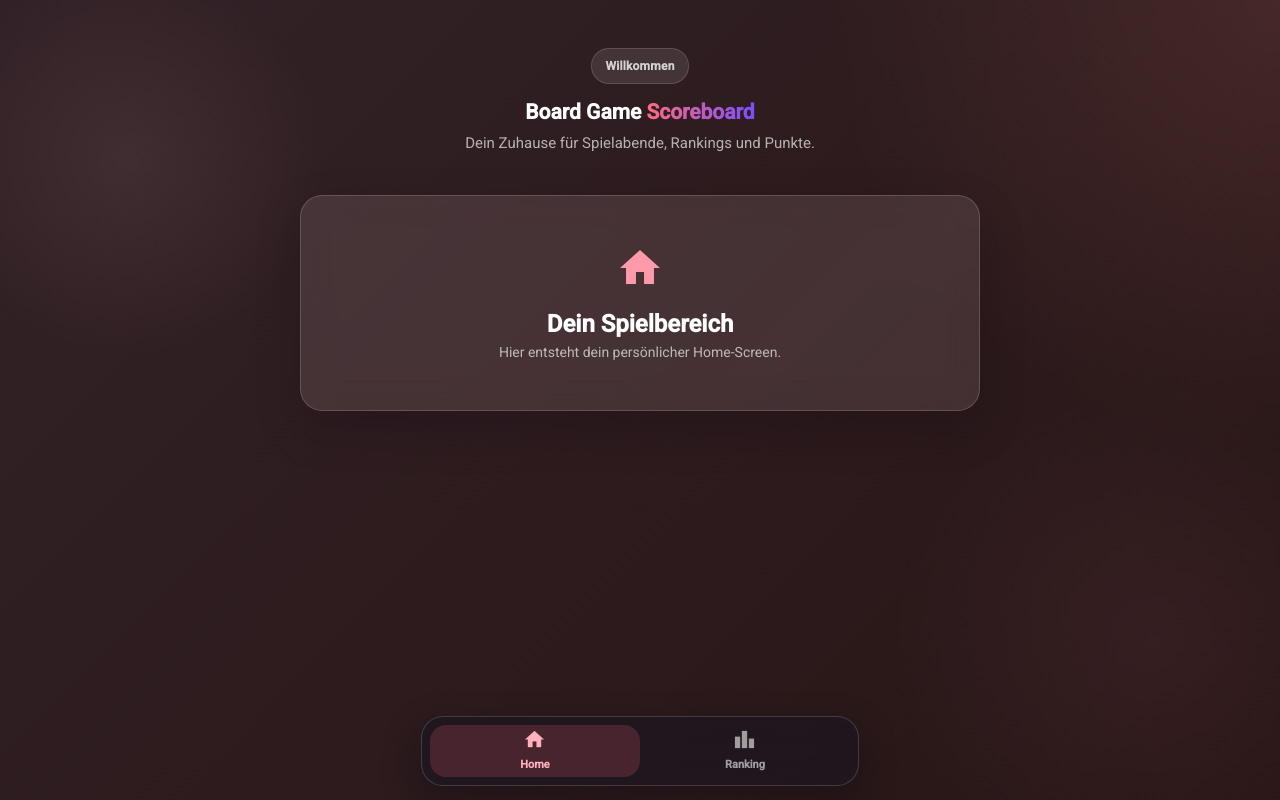
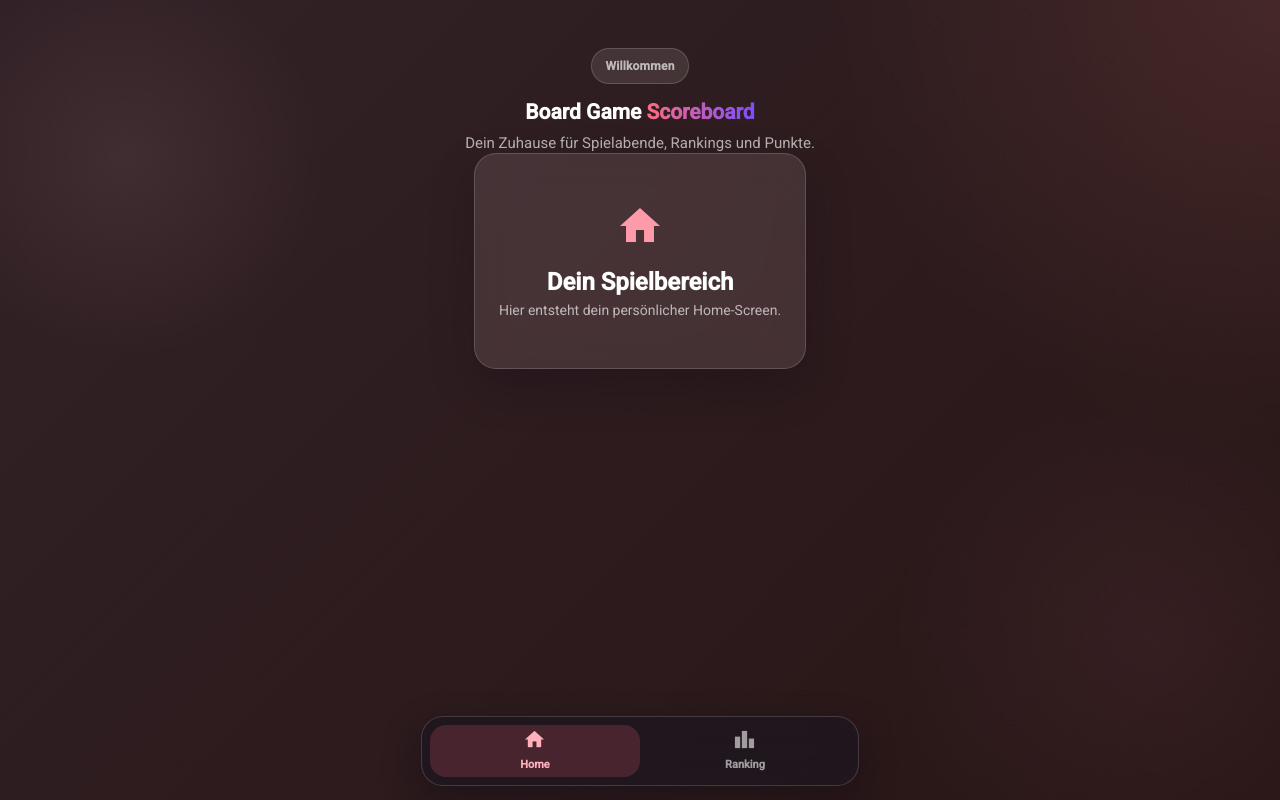
Before and after one commit to Jason0985/GameRoster-beta, an Angular app: page / in a window 1280 px wide. Built offline with nearby package versions, Linux system fonts and the light colour scheme.

Commit message:
Added global style variables

```diff
--- a/src/app/features/home/home.html
+++ b/src/app/features/home/home.html
@@ -1,12 +1,12 @@
 <div class="home-root">
     <section class="hero">
-        <div class="badge">Willkommen</div>
-        <h1 class="title">Board Game <span class="accent">Scoreboard</span></h1>
+        <div class="ui-badge">Willkommen</div>
+        <h1 class="title">Board Game <span class="ui-accent">Scoreboard</span></h1>
         <p class="subtitle">Dein Zuhause für Spielabende, Rankings und Punkte.</p>
     </section>
 
-    <section class="home-placeholder" aria-labelledby="home-placeholder-title">
-        <mat-icon aria-hidden="true">home</mat-icon>
+    <section class="home-placeholder ui-surface">
+        <mat-icon aria-hidden=" true">home</mat-icon>
         <h2 id="home-placeholder-title">Dein Spielbereich</h2>
         <p>Hier entsteht dein persönlicher Home-Screen.</p>
     </section>
--- a/src/app/features/home/home.scss
+++ b/src/app/features/home/home.scss
@@ -13,28 +13,11 @@
   text-align: center;
 }
 
-.badge {
-  display: inline-block;
-  padding: 7px 13px;
-  border: 1px solid rgba(255, 255, 255, 0.14);
-  border-radius: 20px;
-  background: rgba(255, 255, 255, 0.1);
-  color: rgba(255, 255, 255, 0.78);
-  font-size: 12px;
-  font-weight: 600;
-  letter-spacing: 0.02em;
-}
 
 .title {
   margin: 18px 0 10px;
   font-weight: 700;
   line-height: 0.98;
-}
-
-.title .accent {
-  background: linear-gradient(90deg, #ff6b81, #7c4dff);
-  background-clip: text;
-  color: transparent;
 }
 
 .subtitle {
@@ -47,15 +30,7 @@
   display: flex;
   flex-direction: column;
   align-items: center;
-  width: min(100%, 680px);
-  box-sizing: border-box;
-  margin-top: 42px;
   padding: 48px 24px;
-  border: 1px solid rgba(255, 255, 255, 0.16);
-  border-radius: 22px;
-  background: rgba(255, 255, 255, 0.1);
-  box-shadow: 0 18px 45px rgba(13, 5, 19, 0.22);
-  backdrop-filter: blur(16px) saturate(125%);
   text-align: center;
 }
 
--- a/src/app/features/ranking/scoreboard/scoreboard.html
+++ b/src/app/features/ranking/scoreboard/scoreboard.html
@@ -30,7 +30,7 @@
   </mat-card>
 
   <div class="list">
-    <mat-card *ngFor="let p of players$ | async; let rank = index; trackBy: trackById" class="player-card">
+    <mat-card *ngFor="let p of players$ | async; let rank = index; trackBy: trackById" class="player-card ui-surface">
       <div class="mat-card-wrapper">
         <div class="info">
           <div class="player-heading">
@@ -55,9 +55,9 @@
   </div>
 
   <div class="footer">
-    <button *ngIf="!gameStarted" mat-flat-button color="primary" (click)="startGame()">
+    <button mat-flat-button color="primary" class="ui-button">
+      Spiel starten
       <mat-icon>play_arrow</mat-icon>
-      Spiel starten
     </button>
     <button *ngIf="gameStarted" mat-stroked-button color="accent" (click)="nextRound()">
       <mat-icon>arrow_forward</mat-icon>
--- a/src/styles.scss
+++ b/src/styles.scss
@@ -1,13 +1,48 @@
-// Include theming for Angular Material with `mat.theme()`.
-// This Sass mixin will define CSS variables that are used for styling Angular Material
-// components according to the Material 3 design spec.
-// Learn more about theming and how to use it for your application's
-// custom components at https://material.angular.dev/guide/theming
 @use '@angular/material' as mat;
+
+:root {
+  --color-background: #171213;
+  --color-surface: rgba(255, 255, 255, 0.1);
+  --color-surface-strong: rgba(255, 255, 255, 0.16);
+  --color-border: rgba(255, 255, 255, 0.16);
+
+  --color-text: #ffffff;
+  --color-text-muted: rgba(255, 255, 255, 0.66);
+  --color-text-subtle: rgba(255, 255, 255, 0.55);
+
+  --color-primary: #ff6b81;
+  --color-primary-light: #ff9aaa;
+  --color-primary-soft: rgba(255, 107, 129, 0.16);
+
+  --color-secondary: #7c4dff;
+  --color-danger: #f44336;
+
+  --gradient-accent: linear-gradient(
+    90deg,
+    var(--color-primary),
+    var(--color-secondary)
+  );
+
+  --shadow-surface: 0 18px 45px rgba(13, 5, 19, 0.22);
+  --shadow-navigation: 0 14px 36px rgba(13, 5, 19, 0.34);
+
+  --radius-small: 10px;
+  --radius-medium: 16px;
+  --radius-large: 22px;
+  --radius-pill: 999px;
+
+  --content-width: 680px;
+  --page-padding-mobile: 16px;
+  --page-padding-desktop: 24px;
+
+  --transition-fast: 160ms ease;
+  --transition-normal: 240ms ease;
+}
 
 html {
   height: 100%;
   width: 100%;
+
   @include mat.theme(
     (
       color: (
@@ -26,7 +61,37 @@ body {
   min-width: 100%;
   min-height: 100%;
   overflow-x: hidden;
-  background-color: #171213;
+}
+
+body {
+  color-scheme: dark;
+  min-height: 100%;
+  background-color: var(--color-background);
+  background-image:
+    radial-gradient(
+      circle at 10% 20%,
+      rgba(255, 205, 210, 0.08),
+      transparent 15%
+    ),
+    radial-gradient(
+      circle at 90% 80%,
+      rgba(244, 143, 177, 0.06),
+      transparent 20%
+    ),
+    radial-gradient(
+      circle at 100% 0%,
+      rgba(255, 138, 128, 0.12),
+      transparent 30%
+    ),
+    linear-gradient(
+      135deg,
+      rgba(244, 143, 177, 0.12),
+      rgba(244, 67, 54, 0.08)
+    );
+  background-attachment: fixed;
+  background-size: cover;
+  color: var(--color-text);
+  font: var(--mat-sys-body-medium);
 }
 
 app-root {
@@ -35,33 +100,109 @@ app-root {
   min-height: 100vh;
 }
 
-body {
-  // Default the application to a light color theme. This can be changed to
-  // `dark` to enable the dark color theme, or to `light dark` to defer to the
-  // user's system settings.
-  color-scheme: dark;
+/* Wiederverwendbare Layout-Klassen */
 
-  // Set a default background, font and text colors for the application using
-  // Angular Material's system-level CSS variables. Learn more about these
-  // variables at https://material.angular.dev/guide/system-variables
-  background-color: #171213;
-  background-image:
-    radial-gradient(circle at 10% 20%, rgba(255, 205, 210, 0.08), transparent 15%),
-    radial-gradient(circle at 90% 80%, rgba(244, 143, 177, 0.06), transparent 20%),
-    radial-gradient(circle at 100% 0%, rgba(255, 138, 128, 0.12), transparent 30%),
-    linear-gradient(135deg, rgba(244, 143, 177, 0.12), rgba(244, 67, 54, 0.08));
-  background-attachment: fixed;
-  background-size: cover;
-  color: var(--mat-sys-on-surface);
-  font: var(--mat-sys-body-medium);
+.ui-container {
+  width: min(100%, var(--content-width));
+  box-sizing: border-box;
+  margin-inline: auto;
+  padding-inline: var(--page-padding-mobile);
+}
 
-  // Reset the user agent margin.
-  height: 100%;
+.ui-surface {
+  border: 1px solid var(--color-border);
+  border-radius: var(--radius-large);
+  background: var(--color-surface);
+  box-shadow: var(--shadow-surface);
+  backdrop-filter: blur(16px) saturate(125%);
 }
-/* You can add global styles to this file, and also import other style files */
 
-/* Slightly translucent surfaces for cards to show background blur */
-.mat-card, .player-card, .scoreboard-root mat-card {
-  background-color: rgba(255,255,255,0.78);
-  backdrop-filter: blur(6px);
+.ui-badge {
+  display: inline-block;
+  padding: 7px 13px;
+  border: 1px solid var(--color-border);
+  border-radius: var(--radius-pill);
+  background: rgba(255, 255, 255, 0.1);
+  color: var(--color-text-muted);
+  font-size: 12px;
+  font-weight: 600;
+  letter-spacing: 0.02em;
 }
+
+.ui-accent {
+  background: var(--gradient-accent);
+  background-clip: text;
+  color: transparent;
+}
+
+.ui-muted {
+  color: var(--color-text-muted);
+}
+
+.ui-subtle {
+  color: var(--color-text-subtle);
+}
+
+.ui-button {
+  min-height: 48px;
+  border-radius: var(--radius-pill);
+  transition:
+    transform var(--transition-fast),
+    filter var(--transition-fast);
+}
+
+.ui-button:hover {
+  filter: brightness(1.08);
+  transform: translateY(-1px);
+}
+
+/* Gemeinsame Animationen */
+
+@keyframes ui-fade-in {
+  from {
+    opacity: 0;
+    transform: translateY(10px);
+  }
+
+  to {
+    opacity: 1;
+    transform: translateY(0);
+  }
+}
+
+@keyframes ui-pop-in {
+  from {
+    opacity: 0;
+    transform: scale(0.96);
+  }
+
+  to {
+    opacity: 1;
+    transform: scale(1);
+  }
+}
+
+.ui-fade-in {
+  animation: ui-fade-in 400ms ease both;
+}
+
+.ui-pop-in {
+  animation: ui-pop-in 300ms ease both;
+}
+
+@media (min-width: 600px) {
+  .ui-container {
+    padding-inline: var(--page-padding-desktop);
+  }
+}
+
+@media (prefers-reduced-motion: reduce) {
+  *,
+  *::before,
+  *::after {
+    animation-duration: 0.01ms !important;
+    animation-iteration-count: 1 !important;
+    transition-duration: 0.01ms !important;
+    scroll-behavior: auto !important;
+  }
+}
```
